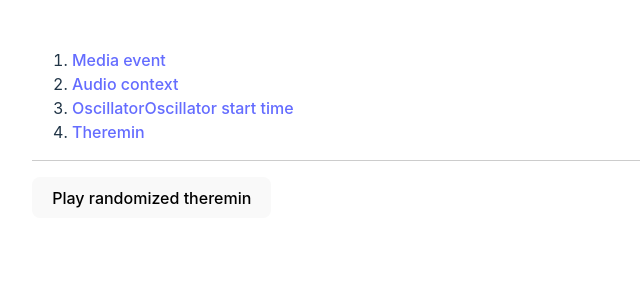
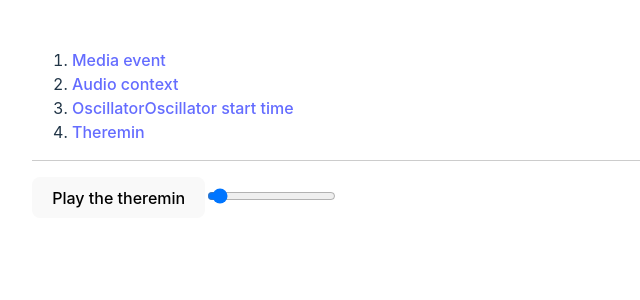
Before and after one commit to gasp/webaudio-vue, a Vue app: page /theremin in a window 1280 px wide. Shown: the top 300 px of the page, without its empty margins (0-640 px from the left). Built offline with nearby package versions, Linux system fonts and the light colour scheme.

Commit message:
fix: theremin

```diff
--- a/src/components/Theremin.vue
+++ b/src/components/Theremin.vue
@@ -1,19 +1,27 @@
 <script setup lang="ts">
-function create() {
+import { ref, watch } from 'vue';
+const frequency = ref(100);
+
+let oscillator: OscillatorNode | null = null;
+function play() {
   const context = new AudioContext()
-  const oscillator = context.createOscillator()
+  oscillator = context.createOscillator()
   oscillator.frequency.value = 100
   oscillator.connect(context.destination)
   oscillator.start()
+}
 
-  setInterval(() => {
-    oscillator.frequency.value = Math.floor(Math.random() * 1000)
-  }, 100)
-}
+// Watch for changes in frequency and update oscillator frequency
+watch(frequency, (newFrequency) => {
+  if (oscillator) {
+    oscillator.frequency.value = newFrequency
+  }
+})
 </script>
 
 <template>
-  <button @click="create">Play randomized theremin</button>
+  <button @click="play">Play the theremin</button>
+  <input type="range" min="20" max="2000" v-model="frequency" />
 </template>
 
 <style scoped></style>
```
